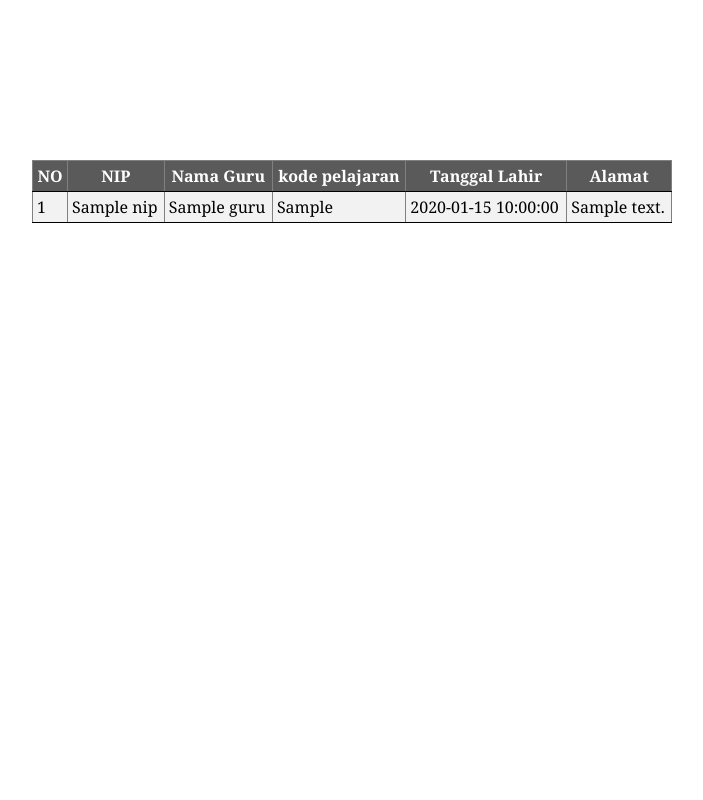
After one commit to Zersya/Web-Sistem-Sekolah, a PHP site: the page made by application/views/v_tampilguru.php in a window 1280 px wide. The commit adds this page. Shown: the whole page, without its empty margins (416-1119 px from the left). Run offline with PHP 8.4, Linux system fonts and the light colour scheme; the template is opened without the code that fills it: most values are stand-ins (such as "Sample title", 1, 10 or a date in 2020); data that the repository does not hold is empty.

Commit message:
Daftar Guru & Pelajaran
Menampilkan list daftar guru dan mata pelajaran

```diff
--- a/application/views/header_murid.php
+++ b/application/views/header_murid.php
@@ -13,8 +13,8 @@
         <li><a href='<?php echo base_url('index.php/beranda'); ?>'>Beranda</a></li>
         <li><a href='<?php echo base_url('index.php/beranda/presensi'); ?>'>Presensi</a></li>
         <li><a href='<?php echo base_url('index.php/beranda/nilai'); ?>'>Nilai</a></li>
-		<li><a href='<?php echo base_url('index.php/beranda/tugas'); ?>'>Tugas</a></li>
-		<li><a href='<?php echo base_url('index.php/beranda/materi'); ?>'>Materi</a></li>
+		<li><a href='<?php echo base_url('index.php/beranda/guru'); ?>'>Lihat Guru pengajar</a></li>
+		<li><a href='<?php echo base_url('index.php/beranda/pelajaran'); ?>'>Mata Pelajaran</a></li>
         <li><a href='<?php echo base_url('index.php/loginMurid'); ?>'>Keluar</a></li>
       </ul>
     </div>
--- /dev/null
+++ b/application/views/v_tampilguru.php
@@ -0,0 +1,65 @@
+<head>
+<title>Halaman Guru</title>
+</head>
+<link rel='stylesheet' type="text/css" href='<?php echo base_url('css/guruUtama_style.css');?>'/>
+<body>
+<table border='1' class='content'>
+
+  <tr>
+    <th>NO</th>
+    <th>NIP</th>
+    <th>Nama Guru</th>
+    <th>kode pelajaran</th>
+    <th>Tanggal Lahir</th>
+    <th>Alamat</th>
+  </tr>
+  <?php
+	$no = 1;
+    foreach($guru as $data){
+      echo "<tr>";
+      echo "<td>".$no++."</td>";
+      echo "<td>".$data->NIP."</td>";
+      echo "<td>".$data->NamaGuru."</td>";
+      echo "<td>".$data->kode_pelajaran."</td>";
+      echo "<td>".$data->tanggalLahir."</td>";
+      echo "<td>".$data->alamat."</td>";
+      echo "</tr>";
+    }
+
+   ?>
+
+</table>
+</body>
+
+<style type="text/css">
+
+table {
+  border-collapse: collapse;
+  width: 50%;
+  top:20%;
+  left:35%;
+  position: absolute;
+  font-family: Cambria;
+}
+
+table th{
+  background-color: #5a5a5a;
+  color : white;
+}
+tr{
+  background-color: #fafafa;
+  transition: all 0.2s ease-in-out;
+}
+tr:nth-child(even){
+  background-color: #f2f2f2;
+  transition: all 0.2s ease-in-out;
+}
+
+th, td{
+  padding : 4px;
+  border-bottom : 1px solid #000;
+}
+
+tr:hover{
+  background-color: #E4F1FE;
+}
```
Also changed, not shown: application/controllers/beranda.php (+28 -0 lines), application/views/v_tampilpelajaran.php (added, +61 -0 lines).
